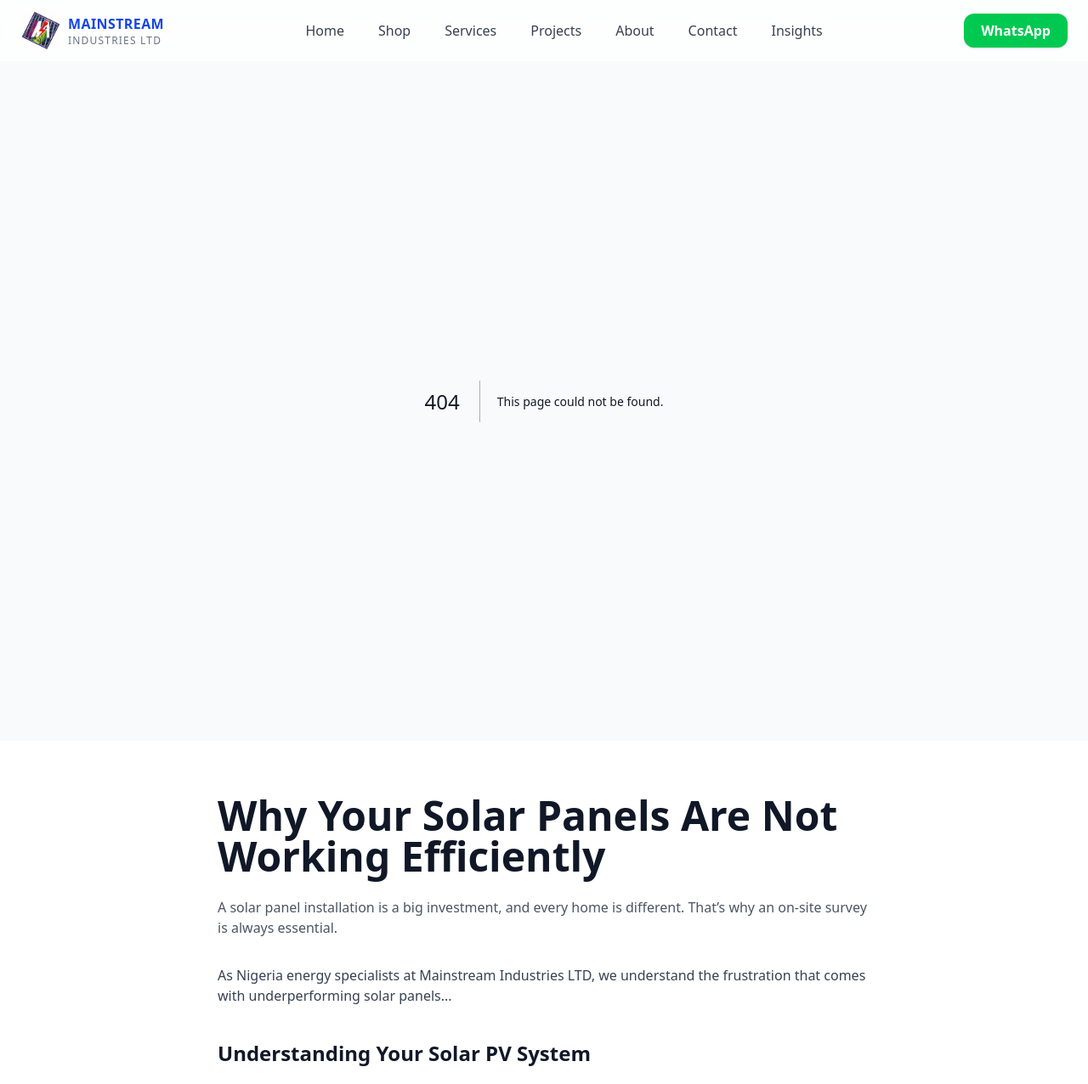
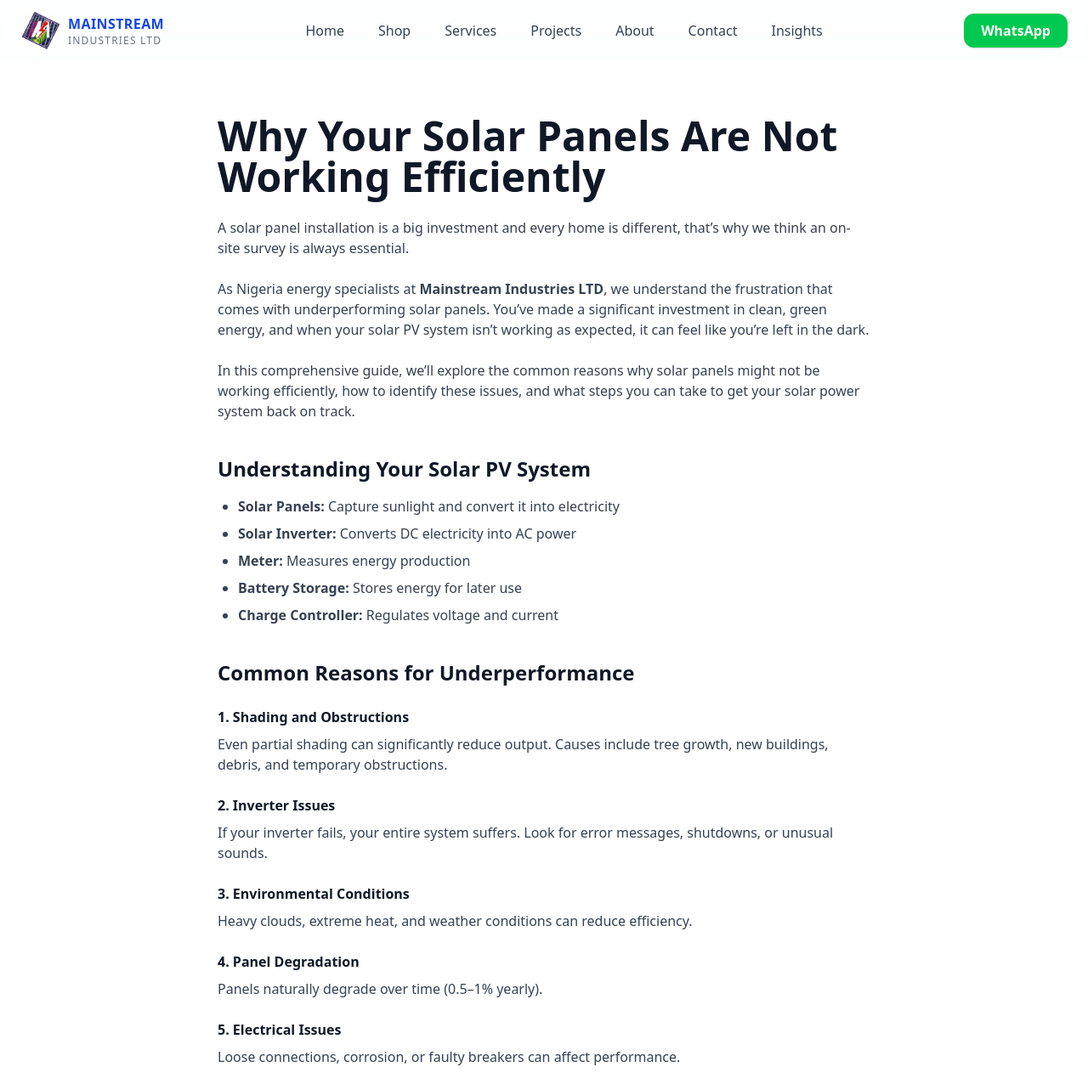
Before and after one commit to sergeambeshi-bit/mainstream-industries, a Next.js app: page /insights/solar-panel-not-working in a window 1280 px wide. Before the commit this address had no page. Shown: the top 1276 px of the page at 85% size. Built offline with nearby package versions, Linux system fonts and the light colour scheme.

Commit message:
fix insights route structure

```diff
--- /dev/null
+++ b/app/insights/solar-panel-not-working/page.tsx
@@ -0,0 +1,127 @@
+export default function InsightArticle() {
+  return (
+    <div className="bg-white py-16 px-4 sm:px-6">
+      <div className="max-w-3xl mx-auto">
+
+        {/* TITLE */}
+        <h1 className="text-3xl md:text-5xl font-bold mb-6">
+          Why Your Solar Panels Are Not Working Efficiently
+        </h1>
+
+        {/* INTRO */}
+        <p className="text-gray-700 mb-6">
+          A solar panel installation is a big investment and every home is different, that’s why we think an on-site survey is always essential.
+        </p>
+
+        <p className="text-gray-700 mb-6">
+          As Nigeria energy specialists at <strong>Mainstream Industries LTD</strong>, we understand the frustration that comes with underperforming solar panels. You’ve made a significant investment in clean, green energy, and when your solar PV system isn’t working as expected, it can feel like you’re left in the dark.
+        </p>
+
+        <p className="text-gray-700 mb-10">
+          In this comprehensive guide, we’ll explore the common reasons why solar panels might not be working efficiently, how to identify these issues, and what steps you can take to get your solar power system back on track.
+        </p>
+
+        {/* SECTION */}
+        <h2 className="text-2xl font-bold mb-4">Understanding Your Solar PV System</h2>
+
+        <ul className="list-disc pl-6 space-y-2 mb-10 text-gray-700">
+          <li><strong>Solar Panels:</strong> Capture sunlight and convert it into electricity</li>
+          <li><strong>Solar Inverter:</strong> Converts DC electricity into AC power</li>
+          <li><strong>Meter:</strong> Measures energy production</li>
+          <li><strong>Battery Storage:</strong> Stores energy for later use</li>
+          <li><strong>Charge Controller:</strong> Regulates voltage and current</li>
+        </ul>
+
+        {/* COMMON ISSUES */}
+        <h2 className="text-2xl font-bold mb-6">Common Reasons for Underperformance</h2>
+
+        <h3 className="font-semibold mb-2">1. Shading and Obstructions</h3>
+        <p className="mb-6 text-gray-700">
+          Even partial shading can significantly reduce output. Causes include tree growth, new buildings, debris, and temporary obstructions.
+        </p>
+
+        <h3 className="font-semibold mb-2">2. Inverter Issues</h3>
+        <p className="mb-6 text-gray-700">
+          If your inverter fails, your entire system suffers. Look for error messages, shutdowns, or unusual sounds.
+        </p>
+
+        <h3 className="font-semibold mb-2">3. Environmental Conditions</h3>
+        <p className="mb-6 text-gray-700">
+          Heavy clouds, extreme heat, and weather conditions can reduce efficiency.
+        </p>
+
+        <h3 className="font-semibold mb-2">4. Panel Degradation</h3>
+        <p className="mb-6 text-gray-700">
+          Panels naturally degrade over time (0.5–1% yearly).
+        </p>
+
+        <h3 className="font-semibold mb-2">5. Electrical Issues</h3>
+        <p className="mb-6 text-gray-700">
+          Loose connections, corrosion, or faulty breakers can affect performance.
+        </p>
+
+        <h3 className="font-semibold mb-2">6. Meter Problems</h3>
+        <p className="mb-10 text-gray-700">
+          Sometimes the issue lies in incorrect measurement rather than the panels.
+        </p>
+
+        {/* DIY */}
+        <h2 className="text-2xl font-bold mb-4">DIY Troubleshooting Steps</h2>
+
+        <ul className="list-disc pl-6 space-y-2 mb-10 text-gray-700">
+          <li>Check for visible damage</li>
+          <li>Clean panels regularly</li>
+          <li>Monitor inverter readings</li>
+          <li>Check for shading</li>
+          <li>Review energy production</li>
+          <li>Inspect wiring (visually only)</li>
+          <li>Check battery performance</li>
+        </ul>
+
+        {/* PROFESSIONAL */}
+        <h2 className="text-2xl font-bold mb-4">When to Call a Professional</h2>
+
+        <ul className="list-disc pl-6 space-y-2 mb-10 text-gray-700">
+          <li>Inverter errors</li>
+          <li>Sudden drop in output</li>
+          <li>Visible damage</li>
+          <li>Frequent shutdowns</li>
+          <li>Grid connection issues</li>
+        </ul>
+
+        {/* EFFICIENCY */}
+        <h2 className="text-2xl font-bold mb-4">Maximising Efficiency</h2>
+
+        <ul className="list-disc pl-6 space-y-2 mb-10 text-gray-700">
+          <li>Regular cleaning</li>
+          <li>Proper positioning</li>
+          <li>Battery storage</li>
+          <li>Smart energy usage</li>
+          <li>Routine maintenance</li>
+        </ul>
+
+        {/* FUTURE */}
+        <h2 className="text-2xl font-bold mb-4">The Future of Solar Energy in Nigeria</h2>
+
+        <p className="text-gray-700 mb-10">
+          Solar power continues to evolve with better panels, smarter systems, and improved storage solutions. At Mainstream Industries LTD, we stay ahead by offering high-efficiency panels, hybrid inverters, and integrated renewable systems.
+        </p>
+
+        {/* CTA */}
+        <div className="mt-10 p-6 bg-gray-100 rounded-2xl text-center">
+          <p className="mb-4 font-semibold">
+            Need help with your solar system?
+          </p>
+
+          <a
+            href="https://wa.me/2347064493699"
+            className="button-whatsapp"
+          >
+            Contact Mainstream Industries LTD
+          </a>
+        </div>
+
+      </div>
+    </div>
+  );
+}
```
